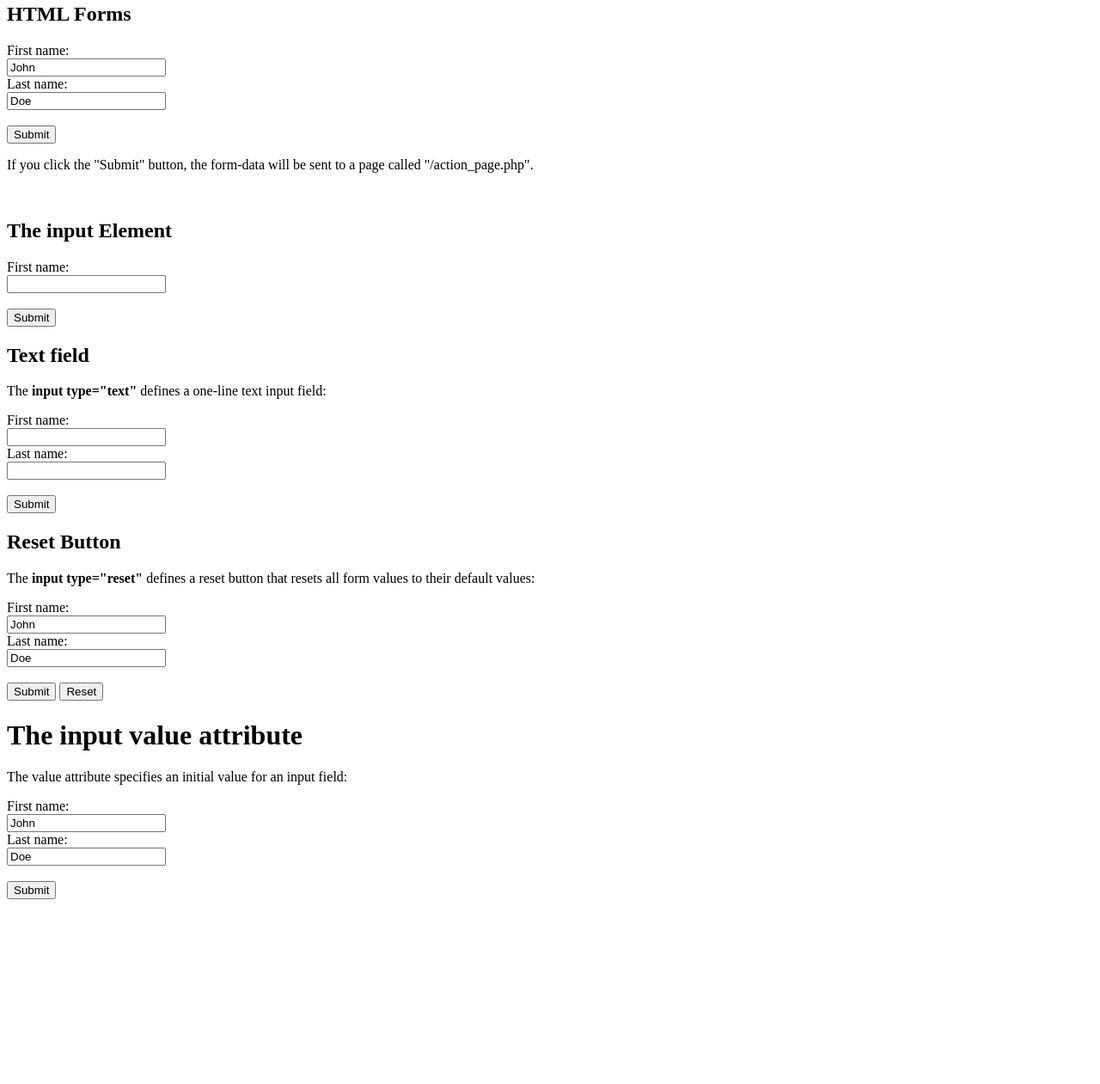
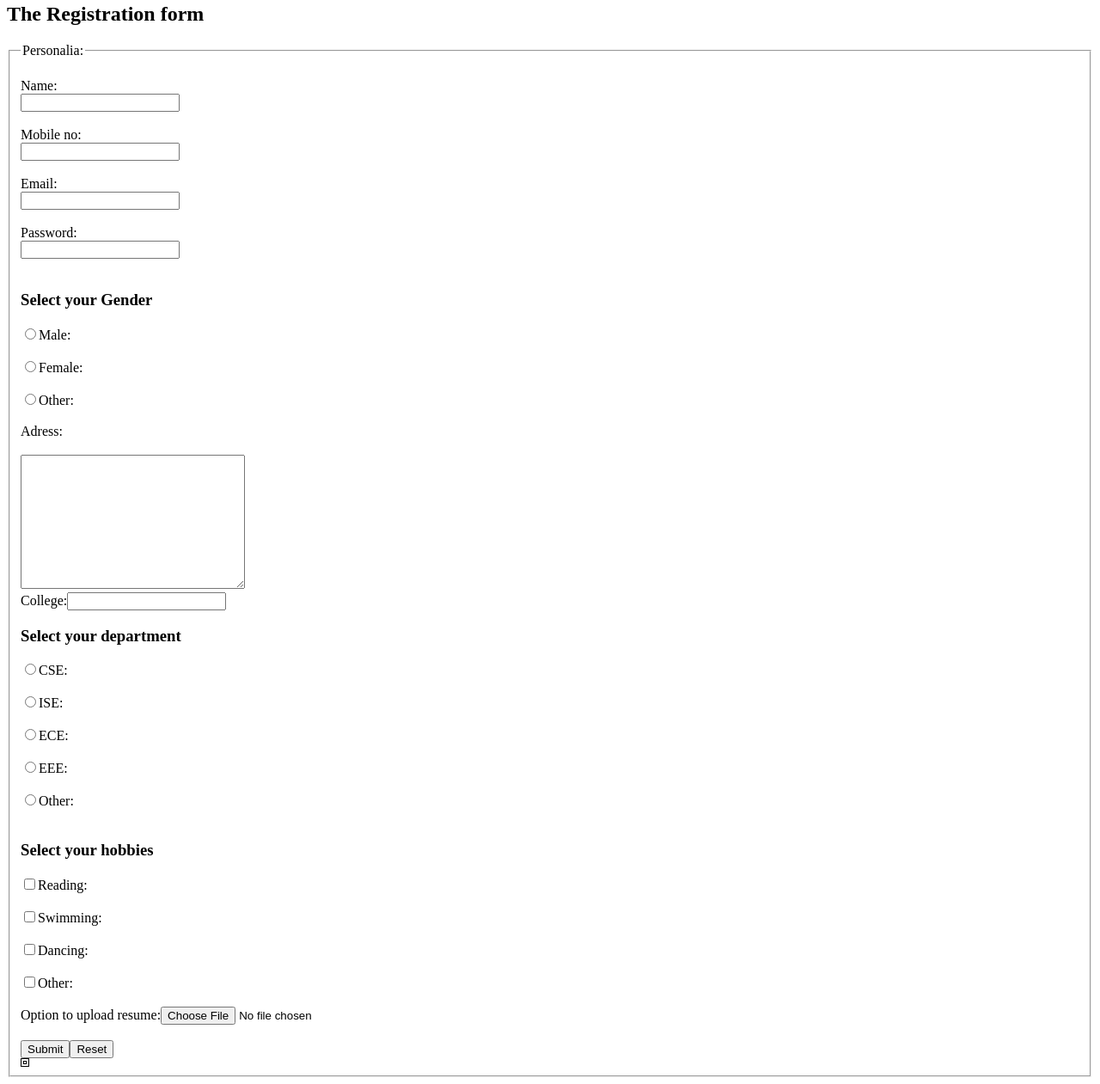
Before and after one commit to Ashwinik63/Ashwinik63, a plain HTML site: page index.html in a window 1280 px wide. Shown: the part 17-1278 px from the top of the page at 86% size. Before the commit the page ends 1071 px from the top, so only its background shows below. Drawn offline with Linux system fonts and the light colour scheme.

Commit message:
Made Registraion form

```diff
--- a/index.html
+++ b/index.html
@@ -1,63 +1,73 @@
 <!DOCTYPE html>
 <html>
 
-<body>
+<h2>The Registration form</h2>
 
-  <h2>HTML Forms</h2>
+<form action="/action_page.php" autocomplete="on" validate>
+  <fieldset>
 
-  <form action="/action_page.php">
-    <label for="fname">First name:</label><br>
-    <input type="text" id="fname" name="fname" value="John"><br>
-    <label for="lname">Last name:</label><br>
-    <input type="text" id="lname" name="lname" value="Doe"><br><br>
+    <legend>Personalia:</legend><br>
+    <style>
+  table, th, td {
+  border: 1px solid black;
+}
+</style>
+    <table>
+      <tr>
+        <th>
+      <colgroup>
+        <tbody>
+    <label for="fname"> Name:</label><br>
+    <input type="text" id="fname" name="fname"><br><br>
+    <label for="mnumber">Mobile no:</label><br>
+    <input type="number" id="mnumber" name="mnumber" ><br><br>
+    <label for="email" >Email:</label><br>
+    <input type="email" id="email" name="email"><br><br>
+    <label for="pword">Password:</label><br>
+    <input type="password" "hidden" id="pword" Email="pword"><br><br>
+        </tbody>
+      </colgroup>
+        </th>
+      </tr>
+    </tabel>
+    <h3>Select your Gender</h3>
+    <input type="radio" id="gender" name="gender" >
+    <label for="gender">Male:</label><br><br>
+    <input type="radio" id="gender" name="gender" >
+    <label for="gender">Female:</label><br><br>
+    <input type="radio" id="gender" name="gender" >
+    <label for="gender">Other:</label><br><br>
+    <label for="addr">Adress:</label><br><br>
+    <textarea name="message" rows="10" cols="30"></textarea><br>
+    <label for="clg">College:</label>
+    <input type="text" id="clg" name="cld" ><br>
+    <h3>Select your department</h3>
+    <input type="radio" id="dept" name="dept" >
+    <label for="dept">CSE:</label><br><br>
+    <input type="radio" id="dept" name="dept" >
+   <label for="dept">ISE:</label><br><br>
+    <input type="radio" id="dept" name="dept" >
+    <label for="dept">ECE:</label><br><br>
+    <input type="radio" id="dept" name="dept" >
+    <label for="dept">EEE:</label><br><br>
+    <input type="radio" id="dept" name="dept" >
+    <label for="dept">Other:</label><br><br>
+    <h3>Select your hobbies</h3>
+    <input type="checkbox" id="hobbies" name="hobbies" >
+    <label for="hobbies">Reading:</label><br><br>
+    <input type="checkbox" id="hobbies" name="hobbies" >
+    <label for="hobbies">Swimming:</label><br><br>
+    <input type="checkbox" id="hobbies" name="hobbies" >
+    <label for="hobbies">Dancing:</label><br><br>
+    <input type="checkbox" id="hobbies" name="hobbies">
+    <label for="hobbies">Other:</label><br><br>
+    <label for="myfile">Option to upload resume:</label>
+    <input type="file" id="myfile" name="myfile"><br><br>
     <input type="submit" value="Submit">
-  </form>
+    <button type="button" onclick="alert("Reset once the details")>Reset</button>
 
-  <p>If you click the "Submit" button, the form-data will be sent to a page called "/action_page.php".</p><br>
-  <h2>The input Element</h2>
-
-  <form action="/action_page.php">
-    <label for="fname">First name:</label><br>
-    <input type="text" id="fname" name="fname"><br><br>
-    <input type="submit" value="Submit">
-  </form>
-
-  <h2>Text field</h2>
-  <p>The <strong>input type="text"</strong> defines a one-line text input field:</p>
-
-  <form action="/action_page.php">
-    <label for="fname">First name:</label><br>
-    <input type="text" id="fname" name="fname"><br>
-    <label for="lname">Last name:</label><br>
-    <input type="text" id="lname" name="lname"><br><br>
-    <input type="submit" value="Submit">
-  </form>
-  <h2>Reset Button</h2>
-
-  <p>The <strong>input type="reset"</strong> defines a reset button that resets all form values to their default values:
-  </p>
-
-  <form action="/action_page.php">
-    <label for="fname">First name:</label><br>
-    <input type="text" id="fname" name="fname" value="John"><br>
-    <label for="lname">Last name:</label><br>
-    <input type="text" id="lname" name="lname" value="Doe"><br><br>
-    <input type="submit" value="Submit">
-    <input type="reset">
-  </form>
-  <h1>The input value attribute</h1>
-
-  <p>The value attribute specifies an initial value for an input field:</p>
-
-  <form action="/action_page.php">
-    <label for="fname">First name:</label><br>
-    <input type="text" id="fname" name="fname" value="John"><br>
-    <label for="lname">Last name:</label><br>
-    <input type="text" id="lname" name="lname" value="Doe"><br><br>
-    <input type="submit" value="Submit">
-  </form>
-
+  </fieldset>
+</form>
 
 </body>
-
 </html>
```
